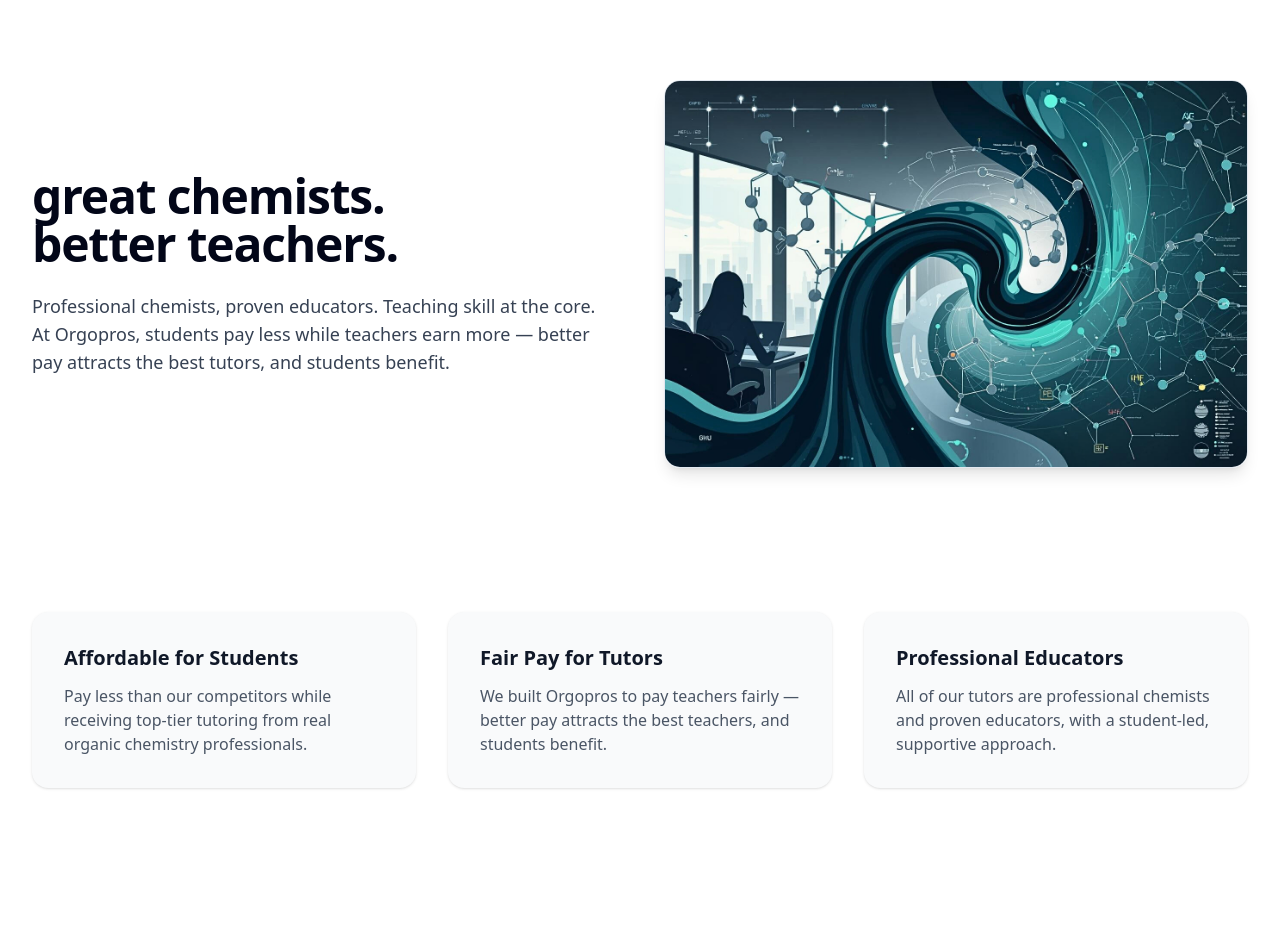
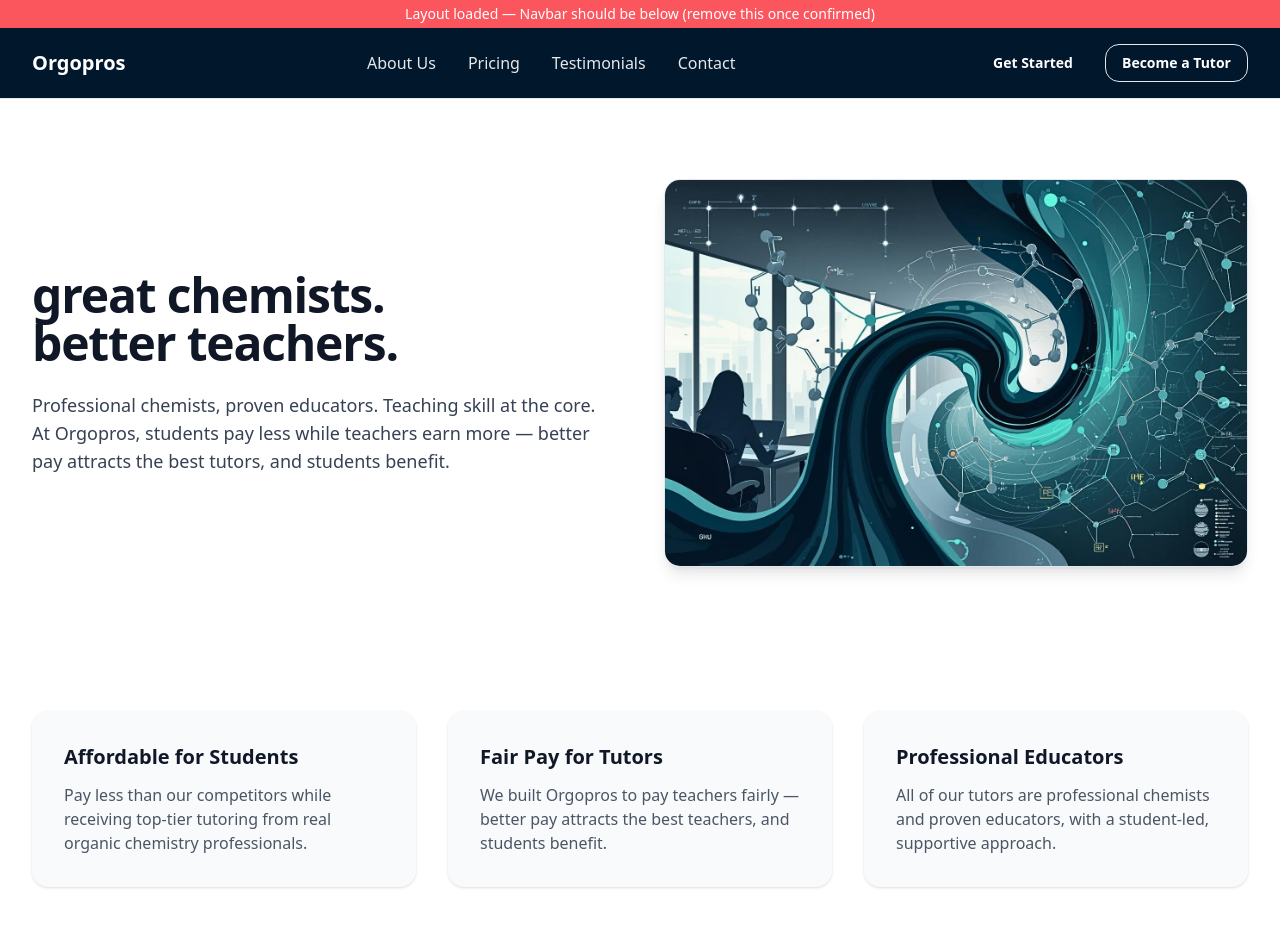
Before and after one commit to chemopolous-cmd/orgopros, a Next.js app: page / in a window 1280 px wide. Shown: the top 926 px of the page. Before the commit the page ends 852 px from the top, so only its background shows below. Built offline with nearby package versions, Linux system fonts and the light colour scheme.

Commit message:
Navbar/Hero color fixes; Tailwind config + safelist; layout import check

```diff
--- a/app/layout.tsx
+++ b/app/layout.tsx
@@ -1,14 +1,21 @@
 import "./globals.css";
-
-export const metadata = {
-  title: "Orgopros — Organic Chemistry Tutoring",
-  description: "Student-first organic chemistry tutoring by professional chemists.",
-};
+import Navbar from "@/components/Navbar"; // <- exact path & capitalization
 
 export default function RootLayout({ children }: { children: React.ReactNode }) {
   return (
     <html lang="en">
-      <body>{children}</body>
+      <body className="min-h-screen bg-white text-gray-900 antialiased">
+        {/* TEMP probe so you can see the layout is rendering */}
+        <div className="bg-red-500/80 text-white text-center text-sm py-1">
+          Layout loaded — Navbar should be below (remove this once confirmed)
+        </div>
+
+        <Navbar />
+
+        <div className="relative z-0">
+          {children}
+        </div>
+      </body>
     </html>
   );
 }
--- a/tailwind.config.js
+++ b/tailwind.config.js
@@ -1,20 +1,18 @@
-/** @type {import('tailwindcss').Config} */
+// tailwind.config.js
 module.exports = {
   content: [
     "./app/**/*.{js,ts,jsx,tsx}",
     "./components/**/*.{js,ts,jsx,tsx}",
   ],
-  theme: {
-    extend: {
-      colors: {
-        brand: {
-          dark: "#00172C",
-          navy: "#002D42",
-          teal: "#09667A",
-          tealHover: "#128092",
-        },
-      },
-    },
-  },
+  safelist: [
+    "bg-brand-dark",
+    "bg-brand-teal",
+    "hover:bg-brand-tealHover",
+    "text-brand-teal",
+    "text-brand-navy",
+    "border-brand-teal",
+    "border-brand-navy/60",
+  ],
+  theme: { /* ...same as before... */ },
   plugins: [],
 };
```
